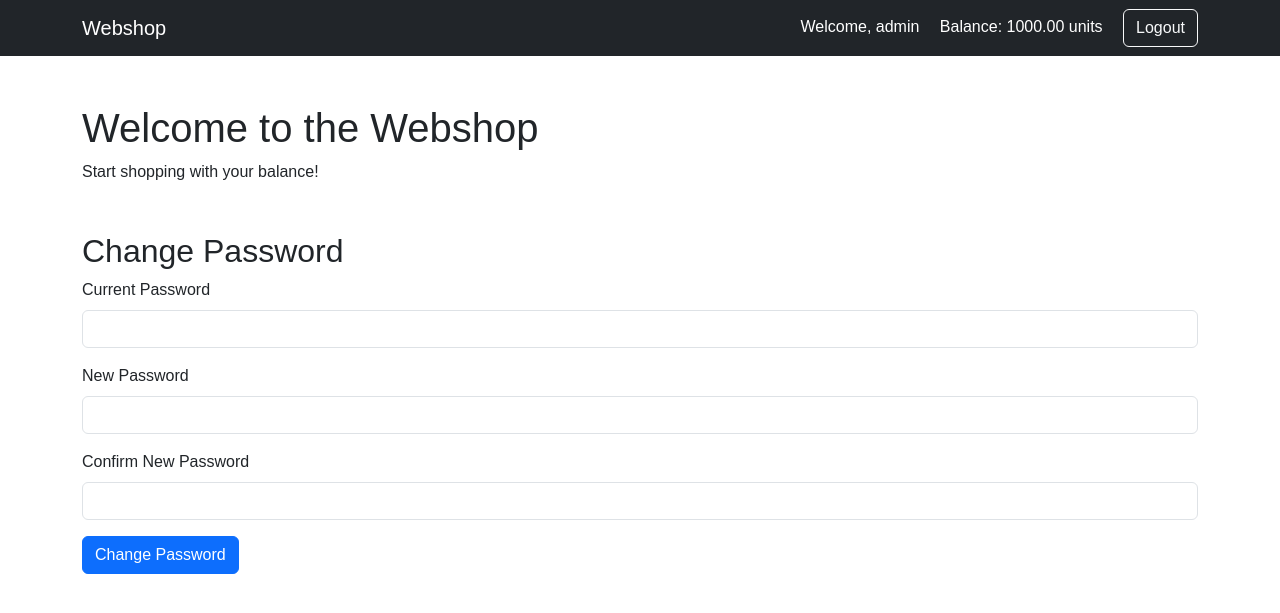
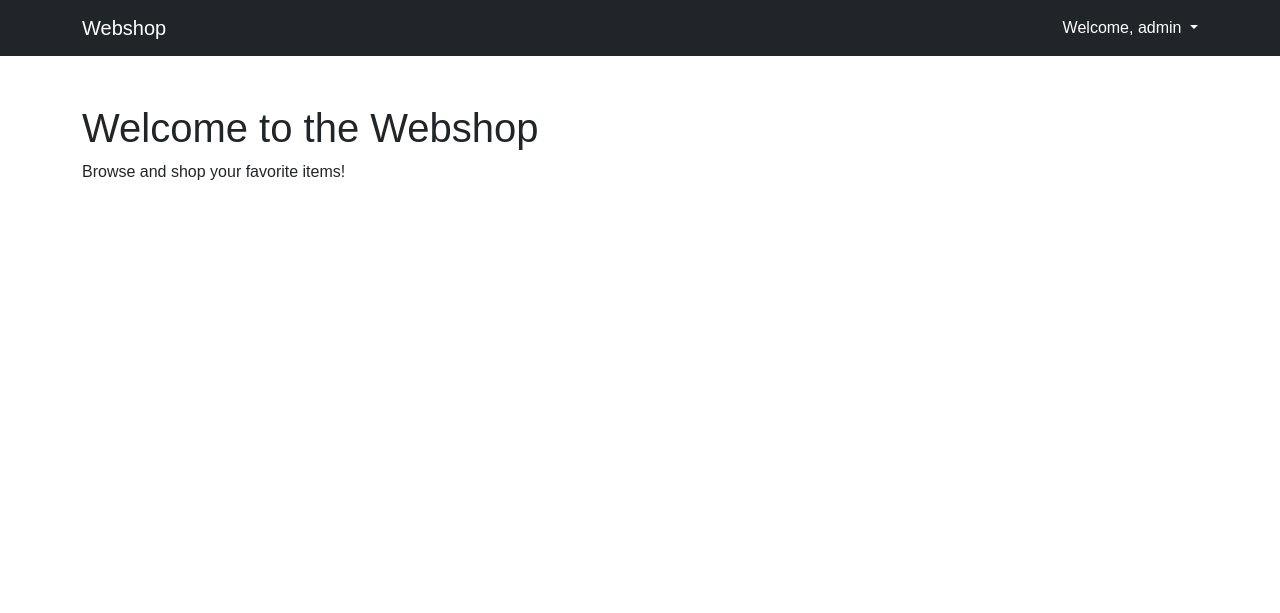
Before and after one commit to AndresCochez/webshop, a PHP site: page /index.php in a window 1280 px wide. Shown: the top 613 px of the page. Run offline with PHP 8.4, Linux system fonts and the light colour scheme; a user stored in the database is signed in; data comes from the database, SQL or seed files in the repository; a stand-in replaces the project's code that opens the database connection.

Commit message:
Add files via upload
Toevoeging van dropdown bij het klikken op de gebruikersnaam. In de dropdown balance, change password en uitloggen

```diff
--- a/webshopvolledig/index.php
+++ b/webshopvolledig/index.php
@@ -30,9 +30,24 @@ include 'db.php';
                     $stmt->execute([$_SESSION['user_id']]);
                     $user = $stmt->fetch();
                     ?>
-                    <span class="text-white me-3">Welcome, <?php echo htmlspecialchars($user['username']); ?></span>
-                    <span class="text-white me-3">Balance: <?php echo $user['balance']; ?> units</span>
-                    <a href="logout.php" class="btn btn-outline-light">Logout</a>
+                    <!-- Dropdown-menu -->
+                    <div class="dropdown">
+                        <a href="#" class="text-white text-decoration-none dropdown-toggle" id="userDropdown" data-bs-toggle="dropdown" aria-expanded="false">
+                            Welcome, <?php echo htmlspecialchars($user['username']); ?>
+                        </a>
+                        <ul class="dropdown-menu dropdown-menu-end" aria-labelledby="userDropdown">
+                            <li>
+                                <a class="dropdown-item">Balance: <?php echo $user['balance']; ?> units</a>
+                            </li>
+                            <li>
+                                <a class="dropdown-item" href="#" data-bs-toggle="modal" data-bs-target="#changePasswordModal">Change Password</a>
+                            </li>
+                            <li><hr class="dropdown-divider"></li>
+                            <li>
+                                <a class="dropdown-item" href="logout.php">Logout</a>
+                            </li>
+                        </ul>
+                    </div>
                 <?php else: ?>
                     <button class="btn btn-outline-light" data-bs-toggle="modal" data-bs-target="#loginModal">Login</button>
                     <button class="btn btn-outline-light ms-2" data-bs-toggle="modal" data-bs-target="#registerModal">Register</button>
@@ -44,57 +59,7 @@ include 'db.php';
     <!-- Hoofdinhoud -->
     <div class="container mt-5">
         <h1>Welcome to the Webshop</h1>
-        <?php if (isset($_SESSION['user_id'])): ?>
-            <p>Start shopping with your balance!</p>
-
-            <!-- Wachtwoord wijzigen -->
-            <div class="mt-5">
-                <h2>Change Password</h2>
-                <?php
-                if ($_SERVER['REQUEST_METHOD'] === 'POST' && isset($_POST['change_password'])) {
-                    $current_password = $_POST['current_password'];
-                    $new_password = $_POST['new_password'];
-                    $confirm_password = $_POST['confirm_password'];
-
-                    // Haal de gebruiker op uit de database
-                    $stmt = $pdo->prepare("SELECT password FROM users WHERE id = ?");
-                    $stmt->execute([$_SESSION['user_id']]);
-                    $user_password = $stmt->fetchColumn();
-
-                    // Controleer het huidige wachtwoord
-                    if ($user_password && password_verify($current_password, $user_password)) {
-                        if ($new_password === $confirm_password) {
-                            $hashed_password = password_hash($new_password, PASSWORD_DEFAULT);
-                            $update_stmt = $pdo->prepare("UPDATE users SET password = ? WHERE id = ?");
-                            $update_stmt->execute([$hashed_password, $_SESSION['user_id']]);
-                            echo "<div class='alert alert-success'>Password successfully changed!</div>";
-                        } else {
-                            echo "<div class='alert alert-danger'>New passwords do not match!</div>";
-                        }
-                    } else {
-                        echo "<div class='alert alert-danger'>Current password is incorrect!</div>";
-                    }
-                }
-                ?>
-                <form method="post" action="">
-                    <div class="mb-3">
-                        <label for="currentPassword" class="form-label">Current Password</label>
-                        <input type="password" name="current_password" id="currentPassword" class="form-control" required>
-                    </div>
-                    <div class="mb-3">
-                        <label for="newPassword" class="form-label">New Password</label>
-                        <input type="password" name="new_password" id="newPassword" class="form-control" required>
-                    </div>
-                    <div class="mb-3">
-                        <label for="confirmPassword" class="form-label">Confirm New Password</label>
-                        <input type="password" name="confirm_password" id="confirmPassword" class="form-control" required>
-                    </div>
-                    <button type="submit" name="change_password" class="btn btn-primary">Change Password</button>
-                </form>
-            </div>
-        <?php else: ?>
-            <p>Browse and shop your favorite items!</p>
-        <?php endif; ?>
+        <p>Browse and shop your favorite items!</p>
     </div>
 
     <!-- Login Modal -->
@@ -186,5 +151,58 @@ include 'db.php';
             </div>
         </div>
     </div>
+
+    <!-- Change Password Modal -->
+    <div class="modal fade" id="changePasswordModal" tabindex="-1" aria-labelledby="changePasswordModalLabel" aria-hidden="true">
+        <div class="modal-dialog">
+            <div class="modal-content">
+                <div class="modal-header">
+                    <h5 class="modal-title" id="changePasswordModalLabel">Change Password</h5>
+                    <button type="button" class="btn-close" data-bs-dismiss="modal" aria-label="Close"></button>
+                </div>
+                <div class="modal-body">
+                    <?php
+                    if ($_SERVER['REQUEST_METHOD'] === 'POST' && isset($_POST['change_password'])) {
+                        $current_password = $_POST['current_password'];
+                        $new_password = $_POST['new_password'];
+                        $confirm_password = $_POST['confirm_password'];
+
+                        $stmt = $pdo->prepare("SELECT password FROM users WHERE id = ?");
+                        $stmt->execute([$_SESSION['user_id']]);
+                        $user_password = $stmt->fetchColumn();
+
+                        if ($user_password && password_verify($current_password, $user_password)) {
+                            if ($new_password === $confirm_password) {
+                                $hashed_password = password_hash($new_password, PASSWORD_DEFAULT);
+                                $update_stmt = $pdo->prepare("UPDATE users SET password = ? WHERE id = ?");
+                                $update_stmt->execute([$hashed_password, $_SESSION['user_id']]);
+                                echo "<div class='alert alert-success'>Password successfully changed!</div>";
+                            } else {
+                                echo "<div class='alert alert-danger'>New passwords do not match!</div>";
+                            }
+                        } else {
+                            echo "<div class='alert alert-danger'>Current password is incorrect!</div>";
+                        }
+                    }
+                    ?>
+                    <form method="post" action="">
+                        <div class="mb-3">
+                            <label for="currentPassword" class="form-label">Current Password</label>
+                            <input type="password" name="current_password" id="currentPassword" class="form-control" required>
+                        </div>
+                        <div class="mb-3">
+                            <label for="newPassword" class="form-label">New Password</label>
+                            <input type="password" name="new_password" id="newPassword" class="form-control" required>
+                        </div>
+                        <div class="mb-3">
+                            <label for="confirmPassword" class="form-label">Confirm New Password</label>
+                            <input type="password" name="confirm_password" id="confirmPassword" class="form-control" required>
+                        </div>
+                        <button type="submit" name="change_password" class="btn btn-primary w-100">Change Password</button>
+                    </form>
+                </div>
+            </div>
+        </div>
+    </div>
 </body>
 </html>
```
